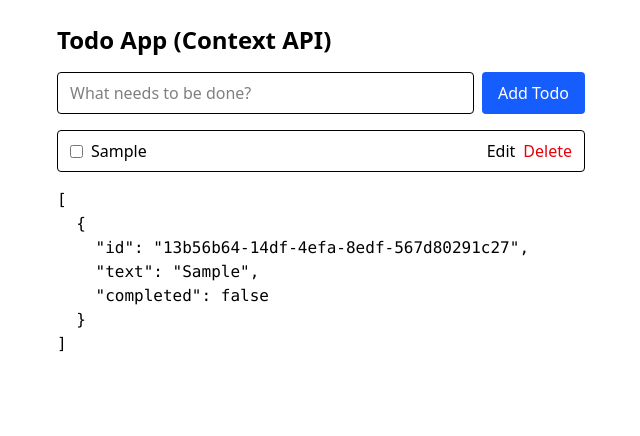
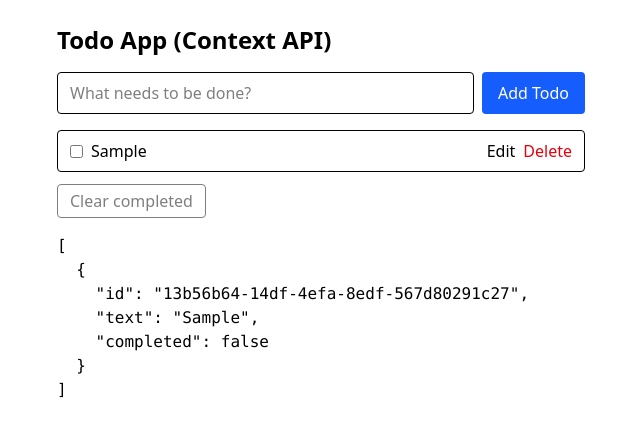
Before and after one commit to kdotsin/lab10.3-todo-app, a React (Vite) app: page / in a window 1280 px wide. Both pictures are taken after typing "Sample" into the empty fields and a click on the button "Add Todo". Shown: the top 436 px of the page, without its empty margins (319-959 px from the left). Built offline with nearby package versions, Linux system fonts and the light colour scheme.

Commit message:
added remove completed functionality

```diff
--- a/src/components/TodoList.tsx
+++ b/src/components/TodoList.tsx
@@ -2,17 +2,27 @@ import { useTodos } from "../context/TodoContext";
 import { TodoItem } from "./TodoItem";
 
 export function TodoList() {
-  const { todos } = useTodos();
+  const { todos, clearCompleted } = useTodos();
+  const hasCompleted = todos.some((todo) => todo.completed);
 
   if (todos.length === 0) {
     return <p>No todos yet! Add one above.</p>;
   }
 
   return (
-    <ul className="space-y-2">
-      {todos.map((todo) => (
-        <TodoItem key={todo.id} todo={todo} />
-      ))}
-    </ul>
+    <div className="space-y-3">
+      <ul className="space-y-2">
+        {todos.map((todo) => (
+          <TodoItem key={todo.id} todo={todo} />
+        ))}
+      </ul>
+      <button
+        onClick={clearCompleted}
+        disabled={!hasCompleted}
+        className="rounded border px-3 py-1 disabled:opacity-50"
+      >
+        Clear completed
+      </button>
+    </div>
   );
 }
--- a/src/context/TodoContext.tsx
+++ b/src/context/TodoContext.tsx
@@ -14,6 +14,7 @@ interface TodoContextValue {
   toggleTodo: (id: string) => void;
   deleteTodo: (id: string) => void;
   editTodo: (id: string, newText: string) => void;
+  clearCompleted: () => void;
 }
 
 const TodoContext = createContext<TodoContextValue | undefined>(undefined);
@@ -44,6 +45,10 @@ export function TodoProvider({ children }: { children: ReactNode }) {
     );
   }, []);
 
+  const clearCompleted = useCallback(() => {
+    setTodos((prev) => prev.filter((todo) => !todo.completed));
+  }, []);
+
   const toggleTodo = useCallback((id: string) => {
     setTodos((prev) =>
       prev.map((todo) =>
@@ -53,8 +58,8 @@ export function TodoProvider({ children }: { children: ReactNode }) {
   }, []);
 
   const value = useMemo(
-    () => ({ todos, addTodo, toggleTodo, deleteTodo, editTodo }),
-    [todos, addTodo, toggleTodo, deleteTodo, editTodo],
+    () => ({ todos, addTodo, toggleTodo, deleteTodo, editTodo, clearCompleted }),
+    [todos, addTodo, toggleTodo, deleteTodo, editTodo, clearCompleted],
   );
 
   return <TodoContext.Provider value={value}>{children}</TodoContext.Provider>;
```
Lines whose indentation alone changed are shown as unchanged.
